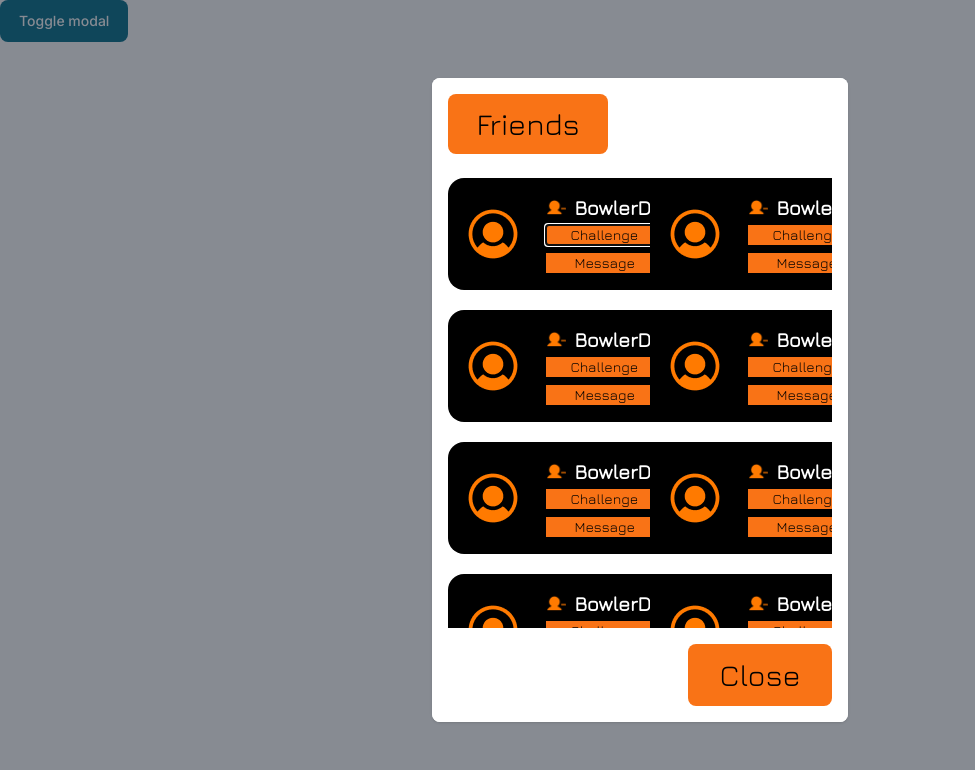
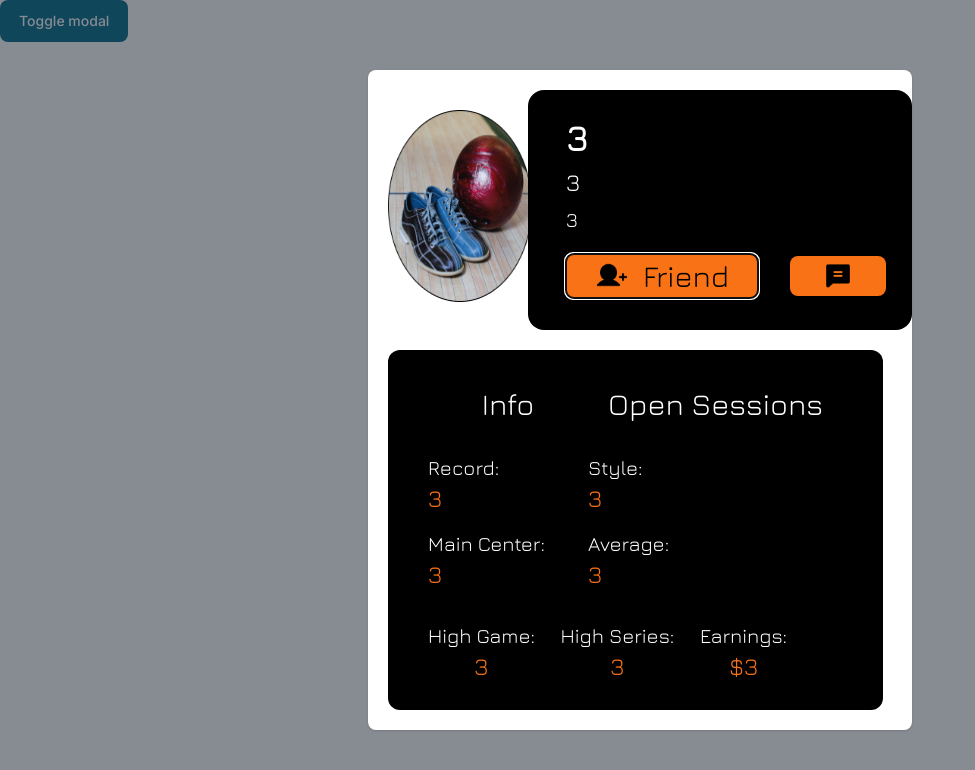
Before and after one commit to JayvonK/Full-Stack---Strike-Showdown, a Next.js app: page /pages/ModalTestPage in a window 1280 px wide. Shown: the top 770 px of the page, without its empty margins (0-975 px from the left). Built offline with nearby package versions, Linux system fonts and the light colour scheme.

Commit message:
friend tweaks

```diff
--- a/src/app/pages/ModalTestPage/page.tsx
+++ b/src/app/pages/ModalTestPage/page.tsx
@@ -1,17 +1,53 @@
 "use client"
 import FriendsModalComponent from '@/components/PageComponents/ModalComponents/FriendsModalComponent'
+import JoinSessionModalComponent from '@/components/PageComponents/ModalComponents/JoinSessionModalComponent';
+import ProfileModalComponent from '@/components/PageComponents/ModalComponents/ProfileModalComponent';
+import ViewProfileModalComponent from '@/components/PageComponents/ModalComponents/ViewProfileModalComponent';
+import { IUserPosts} from '@/interfaces/Interfaces';
 import { Button, Modal } from 'flowbite-react'
 import React, { useState } from 'react'
 
 function page() {
+// interface IUserPosts {
+//         id: 5;
+//         userID: 5;
+//         title: "dd";
+//         isVisible: true;
+//         state: "string";
+//         locations: "string";
+//         date: "string";
+//         time: "string";
+//         maxPpl: 4;
+//         currentPpl: 4;
+//         matchUsersIDs: "string";
+//         description: "string";
+//         isFinished: true;
+//         publisher: "string";
+//         image: "string";
+//         wins: "number";
+//         average: "string";
+//         style: "string";
+//         streak: 4;
+//       }
     const [openModal, setOpenModal] = useState(true);
+
   return (
     <div>
  <Button onClick={() => setOpenModal(true)}>Toggle modal</Button>
-      <Modal show={openModal} onClose={() => setOpenModal(false)}size={"md"}>
-      <FriendsModalComponent closeModal={function (): void {
-              throw new Error('Function not implemented.')
-          } }/>
+      <Modal show={openModal} onClose={() => setOpenModal(false)}size={"xl"}>
+
+{/* <FriendsModalComponent closeModal={function (): void {
+                  throw new Error('Function not implemented.');
+              } }/> */}
+              <ViewProfileModalComponent userName={'3'} email={'3'} proNouns={'3'} record={'3'} mainCenter={'3'} average={'3'} highGames={'3'} highSeries={'3'} earnings={'3'} style={'3'}/>
+
+  {/* <JoinSessionModalComponent data={undefined} closeModal={function (): void {
+                  throw new Error('Function not implemented.');
+              } } joinChallenge={function (data: IUserPosts): void {
+                  throw new Error('Function not implemented.');
+              } } currentUserID={0} errorToast={function (): void {
+                  throw new Error('Function not implemented.');
+              } }/>  */}
           </Modal>
 
     </div>
--- a/src/components/PageComponents/FriendBoxComponent.tsx
+++ b/src/components/PageComponents/FriendBoxComponent.tsx
@@ -8,11 +8,11 @@ function FriendBoxComponent(props: {
   message: () => void;
 }) {
   return (
-    <div className="  py-4 bg-black  w-80  md:w-64  lg:w-52 xl:w-64 items-center mx-auto   rounded-2xl   ">
+    <div className="  py-4 bg-black w-80  md:w-64  lg:w-64 xl:w-64 items-center mx-auto   rounded-2xl   ">
       <div className="grid  grid-flow-col gap-10  md:gap-2 lg:mx-2  justify-center items-center    ">
         <div className=" grid justify-center mr-1  ml-0 md:mr-1 md:ml-1 lg:mr-2 xl:mr-5 shrink-0">
           <img
-            className=" min-h-14 min-w-14 lg:min-w-10 lg:min-h-10  "
+            className=" min-h-14 min-w-14 lg:min-w-14 lg:min-h-14  "
             src="/images/Profile.png"
           ></img>
         </div>
```
